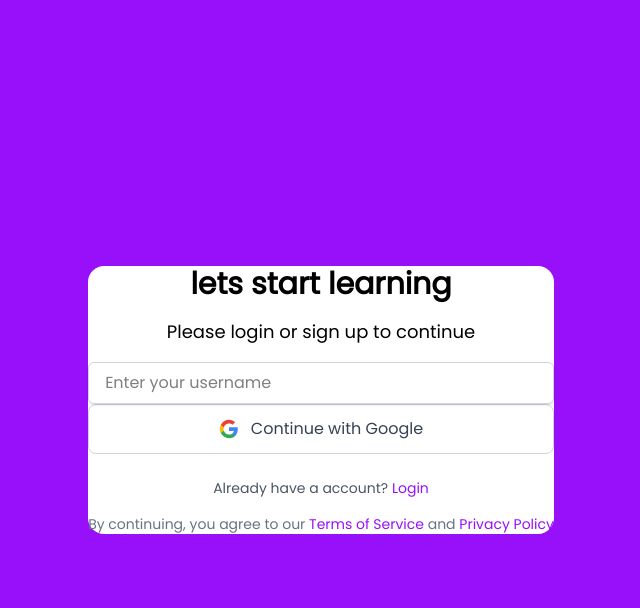
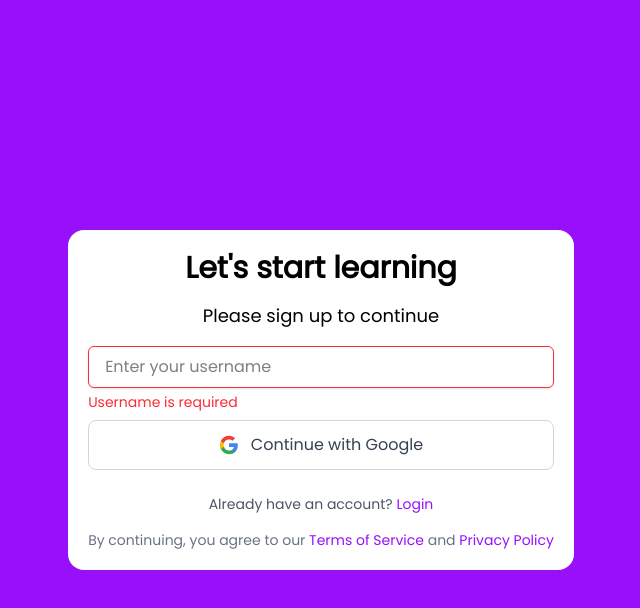
Before and after one commit to oshankkkk/NoteWave, a React (Vite) app: page /login in a window 1280 px wide. Both pictures are taken after a click on the button "Continue with Google". Shown: the top 608 px of the page, without its empty margins (319-959 px from the left). Built offline with nearby package versions, Linux system fonts and the light colour scheme; no server answers.

Commit message:
auth form css refactor

```diff
--- a/src/Authentication/Login.jsx
+++ b/src/Authentication/Login.jsx
@@ -1,15 +1,15 @@
 import { handleGoogleSignup } from "./AuthFunctions";
 function LoginForm() {
   return (
-  <div className="min-h-screen fixed inset-y-0 py-5  right-3 w-[30%] flex flex-col items-center justify-center ">
-      <div className=" bg-white  w-full rounded-2xl h-full flex flex-col items-center justify-center">
+  <div className="min-h-screen  py-5  bg-purple-600 flex flex-col items-center justify-center ">
+      <div className=" bg-white  p-5 rounded-2xl h-full flex flex-col items-center justify-center">
         <div className="w-2/3">
           <h2 className="text-3xl font-semibold text-center mb-4">
             lets start learning
           </h2>
 
           <h4 className="text-lg text-center mb-4">
-            Please login or sign up to continue
+            Please login to continue
           </h4>
 
           <button
--- a/src/Authentication/LoginPage.jsx
+++ b/src/Authentication/LoginPage.jsx
@@ -6,15 +6,11 @@ import LoginForm from "./Login"
 function LoginPage(){
 return(
 
-    <div className="min-h-screen flex bg-purple-600">
 
-{/*
-// <Logo></Logo> */}
 
 
 
 <LoginForm></LoginForm>
-    </div>
 )
 }
 export default LoginPage
--- a/src/Authentication/SignUpPage.jsx
+++ b/src/Authentication/SignUpPage.jsx
@@ -1,35 +1,50 @@
+
 import { useState } from "react";
-
 import { handleGoogleSignup } from "./AuthFunctions";
 
 export default function SignUpPage() {
   const [username, setUsername] = useState("");
+  const [error, setError] = useState("");
+
+  const handleGoogleSignupWithValidation = () => {
+    if (!username.trim()) {
+      setError("Username is required");
+      return;
+    }
+    setError(""); // clear error if valid
+    handleGoogleSignup(username); // optionally pass username to the function
+  };
 
   return (
-    <>
-      <div className="min-h-screen  flex  items-center justify-center bg-purple-600">
-        <div className=" bg-white   rounded-2xl   ">
-          <div className=" ">
+    <div className="min-h-screen flex items-center justify-center p-3 bg-purple-600">
+      <div className="bg-white p-5 rounded-2xl">
+        <div>
           <h2 className="text-3xl font-semibold text-center mb-4">
-              lets start learning
+            Let's start learning
           </h2>
-
           <h4 className="text-lg text-center mb-4">
-              Please login or sign up to continue
+            Please sign up to continue
           </h4>
-            <div>
+          <div className="mb-2">
             <input
               id="username"
               type="text"
               value={username}
               onChange={(e) => setUsername(e.target.value)}
               placeholder="Enter your username"
-                className="w-full px-4 py-2 border border-gray-300 rounded-md shadow-sm focus:outline-none focus:ring-2 focus:ring-blue-500 focus:border-blue-500 transition-colors"
+              className={`w-full px-4 py-2 border ${
+                error ? "border-red-500" : "border-gray-300"
+              } rounded-md shadow-sm focus:outline-none focus:ring-2 ${
+                error ? "focus:ring-red-500" : "focus:ring-blue-500"
+              } transition-colors`}
             />
+            {error && (
+              <p className="text-red-500 text-sm mt-1">{error}</p>
+            )}
           </div>
           <button
-              onClick={handleGoogleSignup}
-              className="w-full flex items-center justify-center gap-3 px-4 py-3 border border-gray-300 rounded-lg bg-white text-gray-700 font-medium "
+            onClick={handleGoogleSignupWithValidation}
+            className="w-full mt-2 flex items-center justify-center gap-3 px-4 py-3 border border-gray-300 rounded-lg bg-white text-gray-700 font-medium"
           >
             <svg className="w-5 h-5" viewBox="0 0 24 24">
               <path
@@ -54,10 +69,10 @@ export default function SignUpPage() {
 
           <div className="mt-6 text-center">
             <p className="text-sm text-gray-600">
-                Already have a account?{" "}
+              Already have an account?{" "}
               <a
                 href="#"
-                  className="text-purple-600  font-medium transition-colors duration-200"
+                className="text-purple-600 font-medium transition-colors duration-200"
               >
                 Login
               </a>
@@ -67,18 +82,17 @@ export default function SignUpPage() {
           <div className="mt-4 text-center">
             <p className="text-sm text-gray-500">
               By continuing, you agree to our{" "}
-                <a href="#" className="text-purple-600 ">
+              <a href="#" className="text-purple-600">
                 Terms of Service
               </a>{" "}
               and{" "}
-                <a href="#" className="text-purple-600 ">
+              <a href="#" className="text-purple-600">
                 Privacy Policy
               </a>
             </p>
           </div>
         </div>
-        </div>{" "}
       </div>
-    </>
+    </div>
   );
 }
```
Lines whose indentation alone changed are shown as unchanged.
